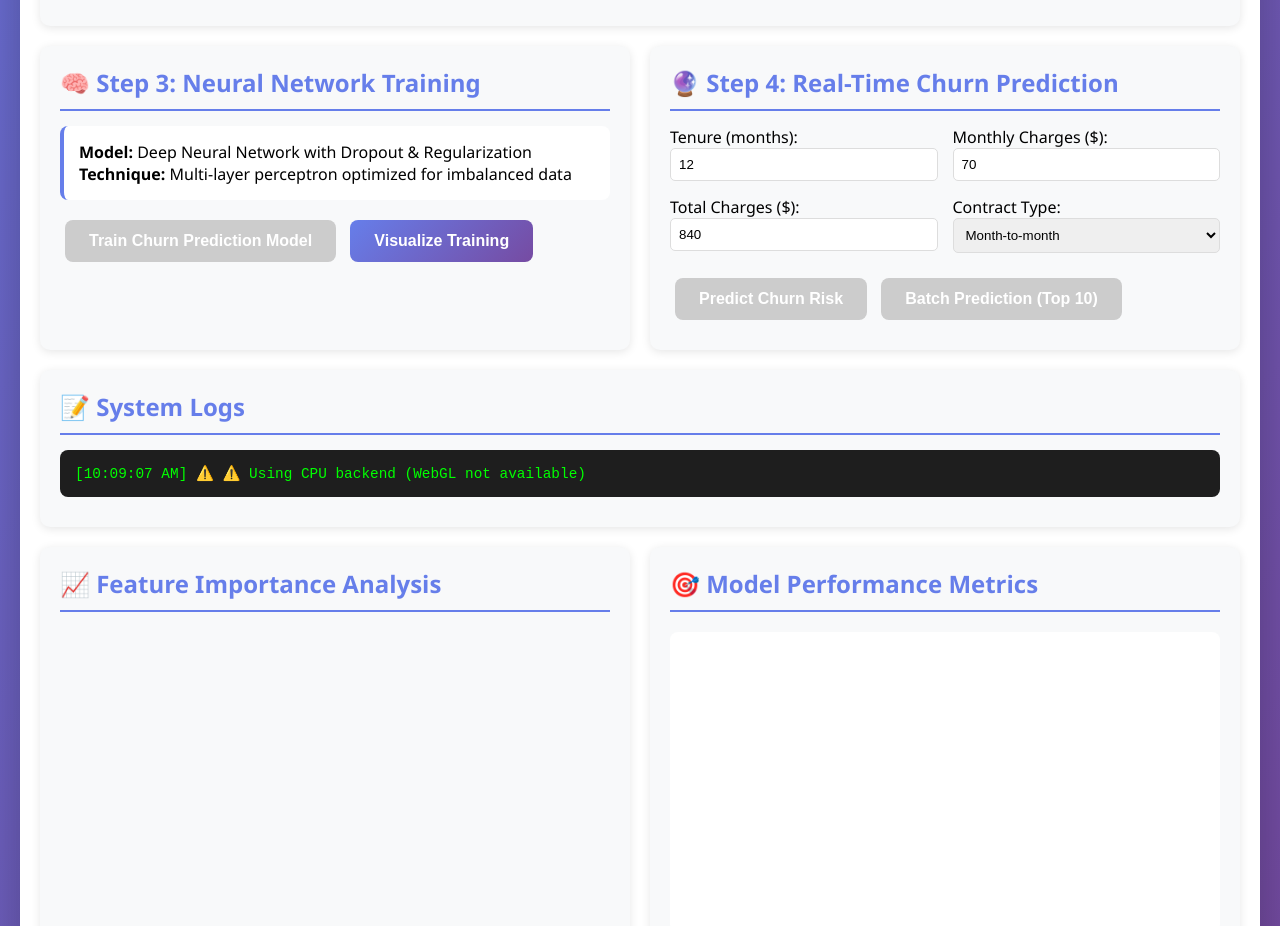
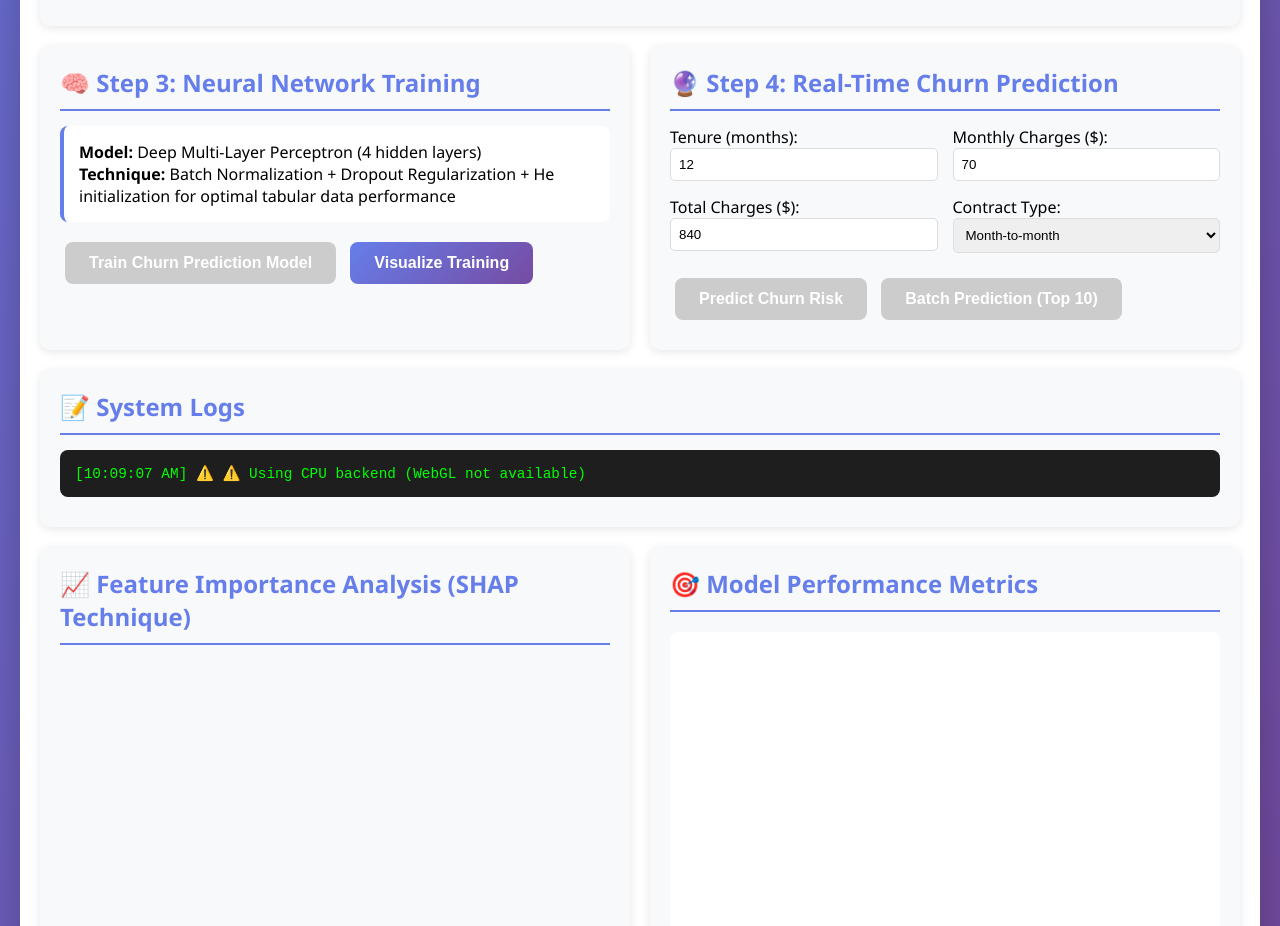
Before and after one commit to Haithem1999/NN-Presentation-Project, a plain HTML site: page index.html in a window 1280 px wide. Shown: the part 1060-1986 px from the top of the page. Drawn offline with nearby package versions, Linux system fonts and the light colour scheme.

Commit message:
Update index.html

```diff
--- a/index.html
+++ b/index.html
@@ -587,8 +587,8 @@
       <div class="section">
         <h2>🧠 Step 3: Neural Network Training</h2>
         <div class="status-box">
-          <strong>Model:</strong> Deep Neural Network with Dropout & Regularization<br>
-          <strong>Technique:</strong> Multi-layer perceptron optimized for imbalanced data
+          <strong>Model:</strong> Deep Multi-Layer Perceptron (4 hidden layers)<br>
+          <strong>Technique:</strong> Batch Normalization + Dropout Regularization + He initialization for optimal tabular data performance
         </div>
         <button id="trainBtn" disabled>Train Churn Prediction Model</button>
         <button id="visualizeBtn">Visualize Training</button>
@@ -635,7 +635,7 @@
 
       <!-- Feature Importance -->
       <div class="section">
-        <h2>📈 Feature Importance Analysis</h2>
+        <h2>📈 Feature Importance Analysis (SHAP Technique)</h2>
         <div id="featureImportance"></div>
       </div>
 
```
